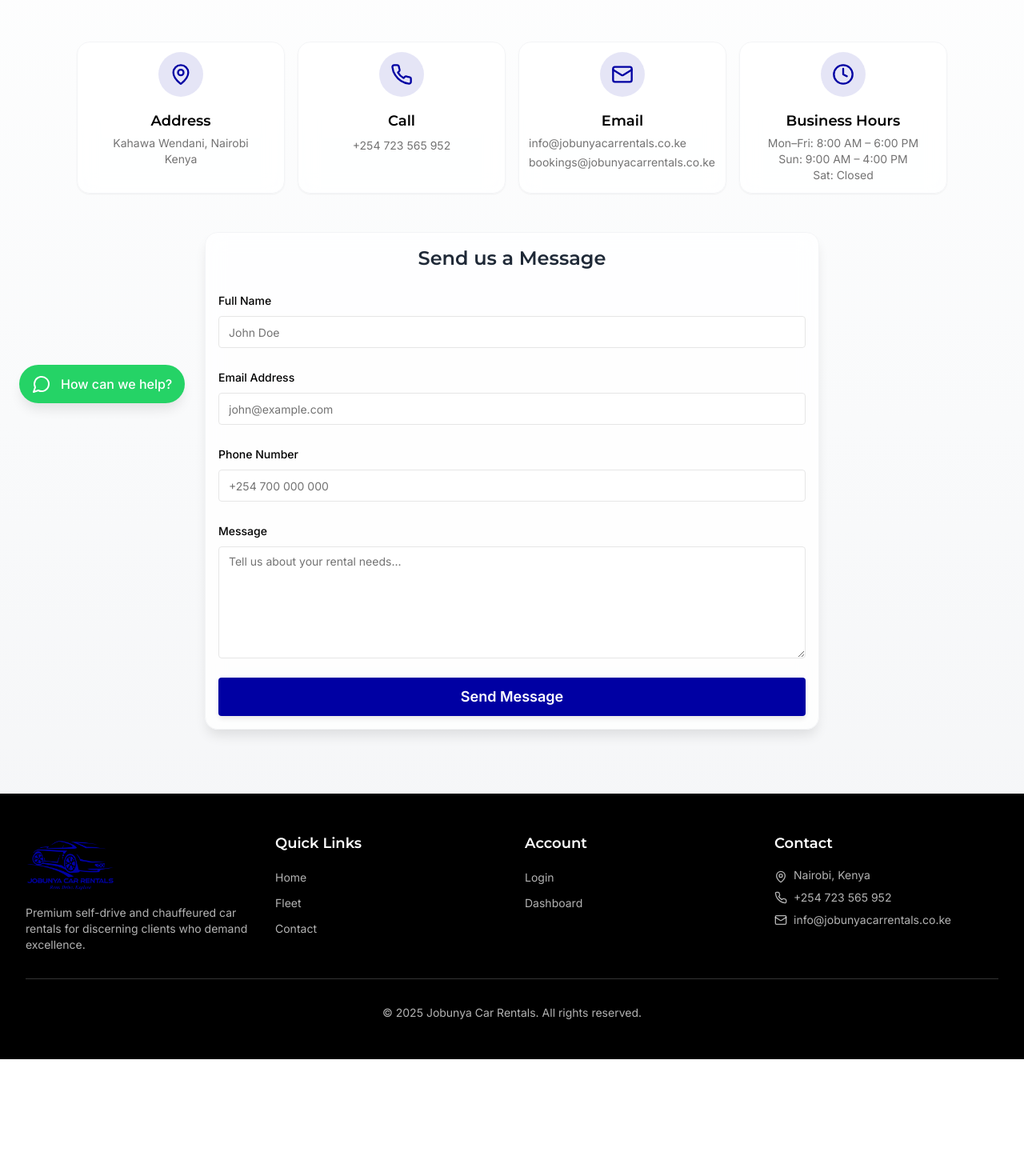
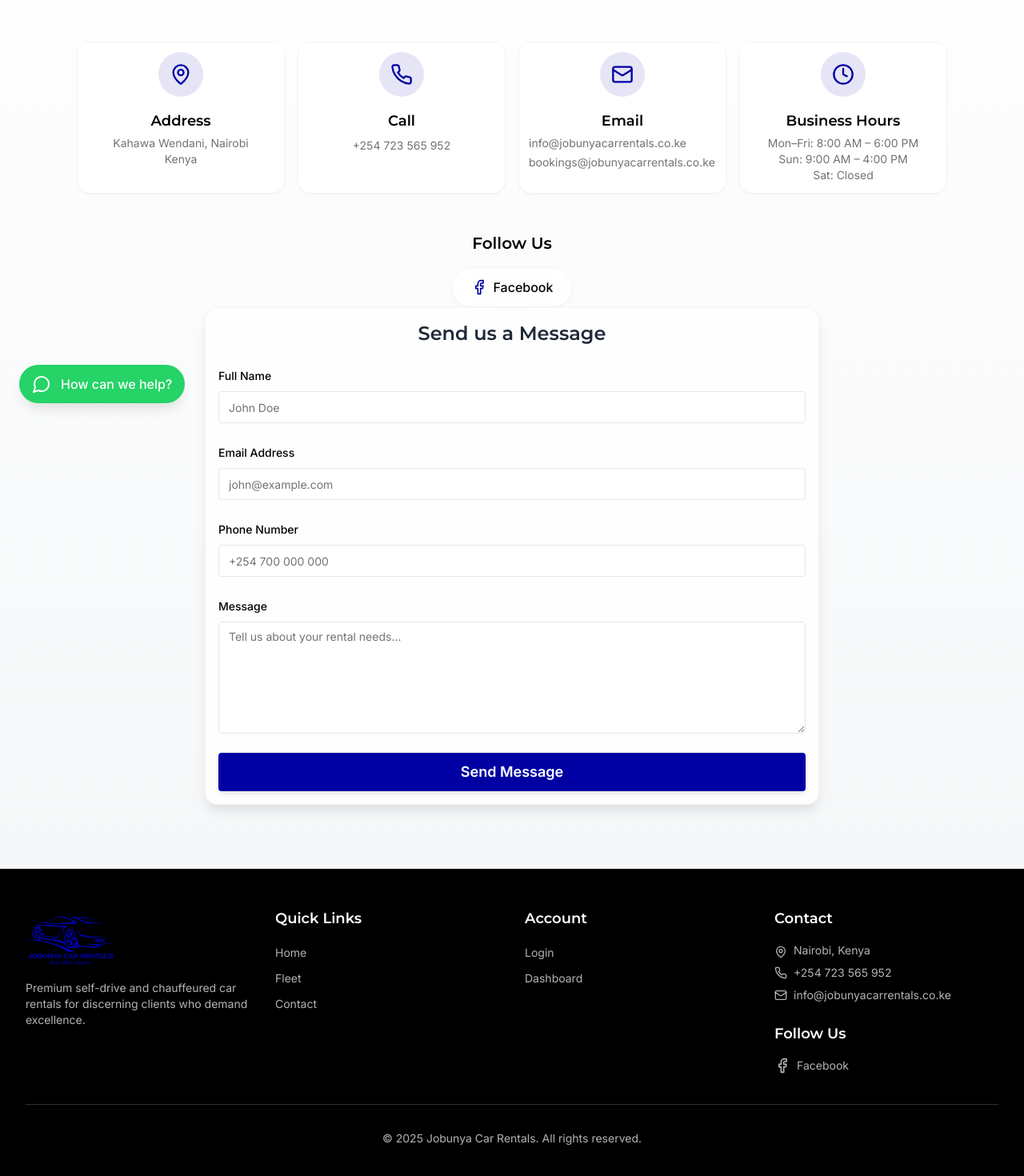
Before and after one commit to Juniour7/jobunyacarrentals-web, a React (Vite) app: page /contact in a window 1280 px wide. Shown: the part 272-1742 px from the top of the page at 80% size. Before the commit the page ends 1596 px from the top, so only its background shows below. Built offline with nearby package versions, Linux system fonts and the light colour scheme; the HTML template or start-up script is replaced by a standard one.

Commit message:
Add social media links

```diff
--- a/src/components/Footer.tsx
+++ b/src/components/Footer.tsx
@@ -1,4 +1,4 @@
-import { Car, Mail, Phone, MapPin } from "lucide-react";
+import { Car, Mail, Phone, MapPin, Facebook } from "lucide-react";
 import { Link } from "react-router-dom";
 
 const Footer = () => {
@@ -76,6 +76,19 @@ const Footer = () => {
                 </a>
               </li>
             </ul>
+
+            <div className="mt-6">
+              <h4 className="font-heading text-lg font-semibold mb-4">Follow Us</h4>
+              <a
+                href="https://facebook.com/jobunyacarrentals"
+                target="_blank"
+                rel="noopener noreferrer"
+                className="inline-flex items-center space-x-2 text-sm text-background/70 hover:text-[#07b6d5] transition-colors duration-300 ease-in-out"
+              >
+                <Facebook className="w-5 h-5" />
+                <span>Facebook</span>
+              </a>
+            </div>
           </div>
         </div>
 
--- a/src/pages/Contact.tsx
+++ b/src/pages/Contact.tsx
@@ -4,7 +4,7 @@ import { Button } from "@/components/ui/button";
 import { Input } from "@/components/ui/input";
 import { Textarea } from "@/components/ui/textarea";
 import { Label } from "@/components/ui/label";
-import { Mail, Phone, MapPin, Clock } from "lucide-react";
+import { Mail, Phone, MapPin, Clock, Facebook } from "lucide-react";
 import { useState } from "react";
 import { toast } from "sonner";
 import { motion } from "framer-motion";
@@ -123,6 +123,26 @@ const Contact = () => {
             </div>
           </motion.div>
 
+          {/* Social Media Section */}
+          <motion.div
+            initial={{ opacity: 0, y: 40 }}
+            whileInView={{ opacity: 1, y: 0 }}
+            transition={{ duration: 0.6, delay: 0.1 }}
+            viewport={{ once: true }}
+            className="mt-8 text-center"
+          >
+            <h3 className="font-heading text-xl font-semibold mb-4">Follow Us</h3>
+            <a
+              href="https://facebook.com/jobunyacarrentals"
+              target="_blank"
+              rel="noopener noreferrer"
+              className="inline-flex items-center gap-2 bg-white/80 backdrop-blur-md border border-gray-100 px-6 py-3 rounded-full shadow-sm hover:shadow-md transition-all duration-300 hover:bg-accent/10"
+            >
+              <Facebook className="w-5 h-5 text-accent" />
+              <span className="font-medium">Facebook</span>
+            </a>
+          </motion.div>
+
           {/* 📝 Contact Form */}
           <motion.div
             initial={{ opacity: 0, y: 40 }}
```
